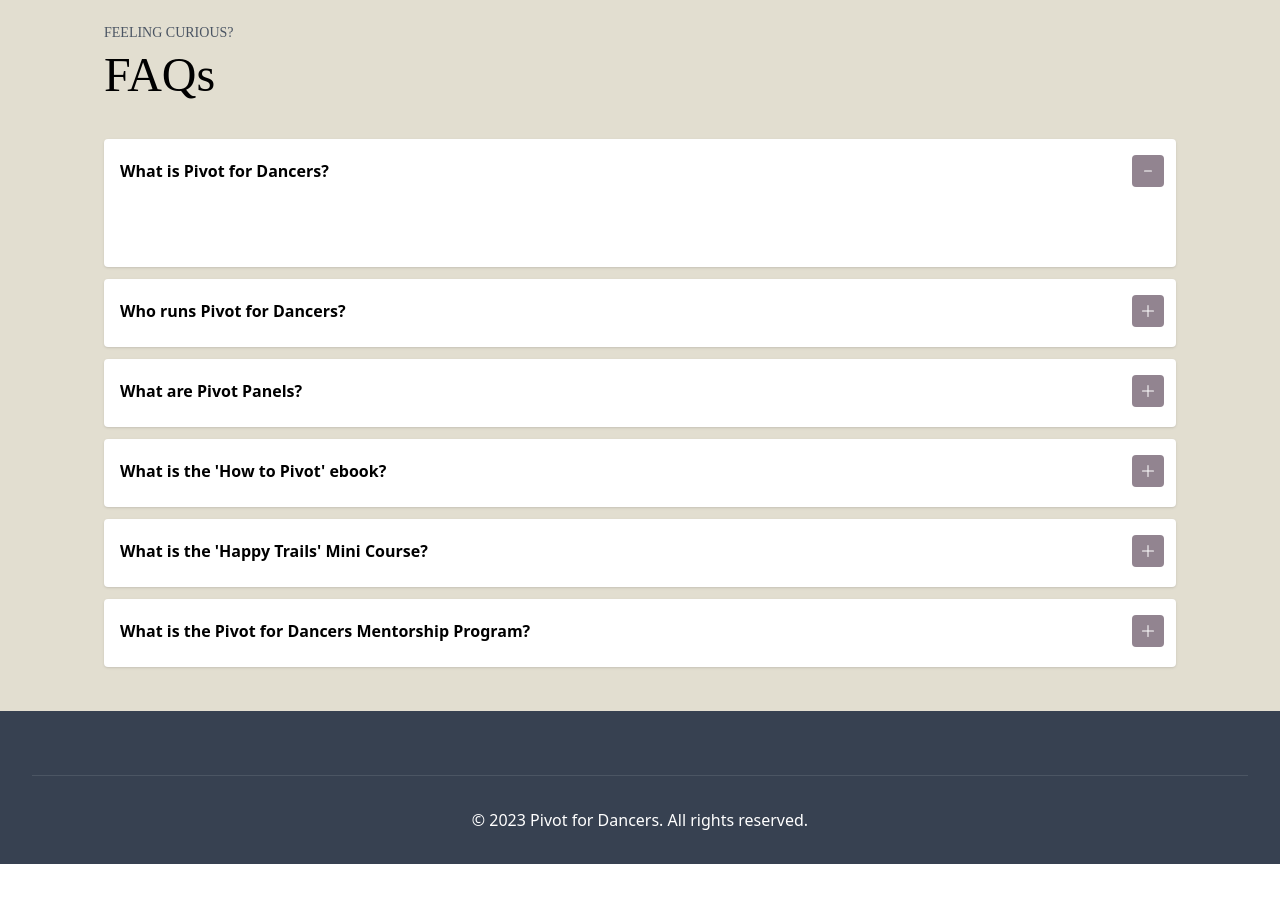
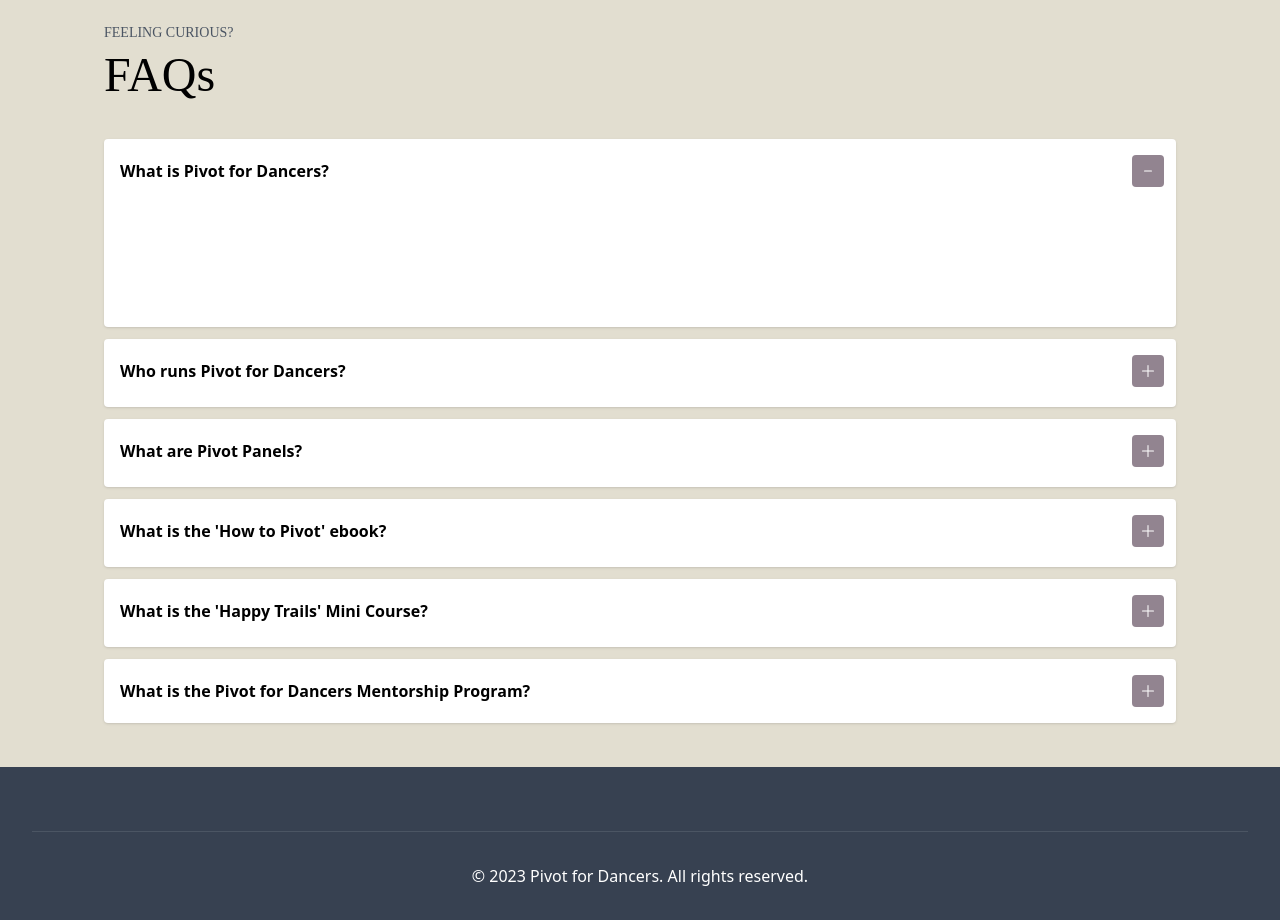
Before and after one commit to IsaacCavallaro/pivot-for-dancers, a React (Create React App) app: page / in a window 1280 px wide. Shown: the part 4020-4940 px from the top of the page. Before the commit the page ends 4884 px from the top, so only its background shows below. Built offline with nearby package versions, Linux system fonts and the light colour scheme; a web font is replaced by a local one.

Commit message:
Restore faq from refactor

```diff
--- a/src/components/Faq.tsx
+++ b/src/components/Faq.tsx
@@ -1,56 +1,23 @@
-import React, { useState, ReactNode } from 'react';
+import React, { useState, FC } from 'react';
 
-const FAQ: React.FC = () => {
-    const [showAnswer1, setShowAnswer1] = useState<boolean>(true);
-    const [showAnswer2, setShowAnswer2] = useState<boolean>(false);
-    const [showAnswer3, setShowAnswer3] = useState<boolean>(false);
-    const [showAnswer4, setShowAnswer4] = useState<boolean>(false);
-    const [showAnswer5, setShowAnswer5] = useState<boolean>(false);
-    const [showAnswer6, setShowAnswer6] = useState<boolean>(false);
+const FAQ: FC = () => {
+    const [showAnswer1, setShowAnswer1] = useState(true);
+    const [showAnswer2, setShowAnswer2] = useState(false);
+    const [showAnswer3, setShowAnswer3] = useState(false);
+    const [showAnswer4, setShowAnswer4] = useState(false);
+    const [showAnswer5, setShowAnswer5] = useState(false);
+    const [showAnswer6, setShowAnswer6] = useState(false);
 
-    const PlusIcon: React.FC = () => (
+    const PlusIcon = () => (
         <svg xmlns="http://www.w3.org/2000/svg" width="16" height="16" fill="currentColor" className="text-white" viewBox="0 0 16 16">
             <path fillRule="evenodd" d="M8 2a.5.5 0 0 1 .5.5v5h5a.5.5 0 0 1 0 1h-5v5a.5.5 0 0 1-1 0v-5h-5a.5.5 0 0 1 0-1h5v-5A.5.5 0 0 1 8 2Z" />
         </svg>
     );
 
-    const MinusIcon: React.FC = () => (
+    const MinusIcon = () => (
         <svg xmlns="http://www.w3.org/2000/svg" width="16" height="16" fill="currentColor" className="text-white" viewBox="0 0 16 16">
             <path d="M4 8a.5.5 0 0 1 .5-.5h7a.5.5 0 0 1 0 1h-7A.5.5 0 0 1 4 8z" />
         </svg>
-    );
-
-    // Common class names
-    const sectionClasses = "flex flex-col justify-between w-full py-4 pl-4 pr-3 mb-3 bg-white rounded shadow dark:bg-gray-700";
-    const titleClasses = "font-bold dark:text-white";
-    const answerClasses = "mt-1 text-sm text-white transition-all duration-1000 ease-in-out";
-    const buttonClasses = "p-2 bg-purple-gray rounded";
-
-    // Function to render each FAQ item
-    const renderFAQItem = (
-        title: string | ReactNode,
-        answer: string | ReactNode,
-        isVisible: boolean,
-        toggleVisibility: () => void
-    ) => (
-        <div className={sectionClasses}>
-            <div className="flex items-center justify-between">
-                <span className={titleClasses}>{title}</span>
-                <button className={buttonClasses} onClick={toggleVisibility}>
-                    {isVisible ? <MinusIcon /> : <PlusIcon />}
-                </button>
-            </div>
-            <div
-                className={`${answerClasses}`}
-                style={{
-                    maxHeight: isVisible ? '500px' : '0px',
-                    opacity: isVisible ? 1 : 0,
-                    transition: 'max-height 0.7s ease, opacity 0.7s ease',
-                }}
-            >
-                {answer}
-            </div>
-        </div>
     );
 
     return (
@@ -66,97 +33,167 @@ const FAQ: React.FC = () => {
                     <div className="w-full p-4 mx-auto">
                         <div className="flex flex-wrap items-center gap-4">
                             <div className="flex-1">
-                                {renderFAQItem(
-                                    "What is Pivot for Dancers?",
-                                    <div >
-                                        <p>Pivot for Dancers offers resources for professional dancers who are making a career change.
-                                            We're also a community of hundreds of dancers just like you and we hold events and workshops to
-                                            help you connect with others who might be going through something similar to you.
-                                            The best way to get involved is to join our email list where we share exclusive content and invitations.</p>
-                                    </div>,
-                                    showAnswer1,
-                                    () => setShowAnswer1(!showAnswer1)
-                                )}
-                                {renderFAQItem(
-                                    "Who runs Pivot for Dancers?",
-                                    <div>
-                                        <p>Pivot for Dancers is run by former professional dancers who have made their own career transitions.
-                                            Founded by Kaylee Randall in 2020 and supported by hundreds of dancers along the way,
+                                {/* Pivot for Dancers */}
+                                <div className="flex flex-col justify-between w-full py-4 pl-4 pr-3 mb-3 bg-white rounded shadow dark:bg-gray-700">
+                                    <div className="flex items-center justify-between">
+                                        <span className="font-bold dark:text-white"> What is Pivot for Dancers?</span>
+                                        <button className="p-2 bg-purple-gray rounded" onClick={() => setShowAnswer1(!showAnswer1)}>
+                                            {showAnswer1 ? <MinusIcon /> : <PlusIcon />}
+                                        </button>
+                                    </div>
+                                    <div className={`mt-1 text-sm text-white transition-all duration-1000 ease-in-out ${showAnswer1 ? 'opacity-100 max-h-120' : 'opacity-0 max-h-0 overflow-hidden'}`}>
+                                        <p>Pivot for Dancers offers resources for professional dancers who are making a career change.</p>
+                                        <br></br>
+                                        <p>We're also a community of hundreds of dancers just like you and we hold events and workshops to
+                                            help you connect with others who might be going through something similar to you.</p>
+                                        <br></br>
+                                        <p>The best way to get involved is to join our email list where we share exclusive content and invitations.</p>
+                                    </div>
+                                </div>
+                                {/* Who Runs Pivot */}
+                                <div className="flex flex-col justify-between w-full py-4 pl-4 pr-3 mb-3 bg-white rounded shadow dark:bg-gray-700">
+                                    <div className="flex items-center justify-between">
+                                        <span className="font-bold dark:text-white"> Who runs Pivot for Dancers? </span>
+                                        <button className="p-2 bg-purple-gray rounded" onClick={() => setShowAnswer2(!showAnswer2)}>
+                                            {showAnswer2 ? <MinusIcon /> : <PlusIcon />}
+                                        </button>
+                                    </div>
+                                    <div className={`mt-1 text-sm text-white transition-all duration-1000 ease-in-out ${showAnswer2 ? 'opacity-100 max-h-120' : 'opacity-0 max-h-0 overflow-hidden'}`}>
+                                        <p>Pivot for Dancers is run by former professional dancers who have made their own career transitions.</p>
+                                        <br></br>
+                                        <p>Founded by Kaylee Randall in 2020 and supported by hundreds of dancers along the way,
                                             our team is passionate about helping dancers thrive long after taking their final bow.</p>
-                                    </div>,
-                                    showAnswer2,
-                                    () => setShowAnswer2(!showAnswer2)
-                                )}
-                                {renderFAQItem(
-                                    "What are Pivot Panels?",
-                                    <div>
-                                        <p>Pivot Panels are panel-style interviews with professional dancers who have successfully changed careers.
-                                            These valuable resources are available to help inspire you to take a leap of faith and
+                                    </div>
+                                </div>
+                                {/* Panels */}
+                                <div className="flex flex-col justify-between w-full py-4 pl-4 pr-3 mb-3 bg-white rounded shadow dark:bg-gray-700">
+                                    <div className="flex items-center justify-between">
+                                        <span className="font-bold dark:text-white"> What are Pivot Panels? </span>
+                                        <button className="p-2 bg-purple-gray rounded" onClick={() => setShowAnswer3(!showAnswer3)}>
+                                            {showAnswer3 ? <MinusIcon /> : <PlusIcon />}
+                                        </button>
+                                    </div>
+                                    <div className={`mt-1 text-sm text-white transition-all duration-1000 ease-in-out ${showAnswer3 ? 'opacity-100 max-h-120' : 'opacity-0 max-h-0 overflow-hidden'}`}>
+                                        <p>Pivot Panels are panel-style interviews with professional dancers who have successfully changed careers.</p>
+                                        <br></br>
+                                        <p>These valuable resources are available to help inspire you to take a leap of faith and
                                             may give you some ideas of how you may want to pivot your career.</p>
-                                    </div>,
-                                    showAnswer3,
-                                    () => setShowAnswer3(!showAnswer3)
-                                )}
-                                {renderFAQItem(
-                                    "What is the 'How to Pivot' ebook?",
-                                    <div>
-                                        <p>Written by our founder, Kaylee Randall, 'How to Pivot' is an actionable, dancer-specific guide to help you find meaningful work of the stage. .</p>
+                                    </div>
+                                </div>
+                                {/* Ebook */}
+                                <div className="flex flex-col justify-between w-full py-4 pl-4 pr-3 mb-3 bg-white rounded shadow dark:bg-gray-700">
+                                    <div className="flex items-center justify-between">
+                                        <span className="font-bold dark:text-white"> What is the 'How to Pivot' ebook?</span>
+                                        <button className="p-2 bg-purple-gray rounded" onClick={() => setShowAnswer4(!showAnswer4)}>
+                                            {showAnswer4 ? <MinusIcon /> : <PlusIcon />}
+                                        </button>
+                                    </div>
+                                    <div className={`mt-1 text-sm text-white transition-all duration-1000 ease-in-out ${showAnswer4 ? 'opacity-100 max-h-120' : 'opacity-0 max-h-0 overflow-hidden'}`}>
+                                        <p>Written by our founder, Kaylee Randall, 'How to Pivot' is an <strong>actionable, dancer-specific</strong> guide to help
+                                            you find meaningful work of the stage.</p>
                                         <br></br>
-                                        <p>In 10 chapters, Kaylee dives deep into psychological patterns that might be holding you back and step-by-step activities to help you actually move on to your next stage. </p>
+                                        <p>In 10 chapters, Kaylee dives deep into psychological patterns that might
+                                            be holding you back and step-by-step activities to help you actually move on to your next stage.</p>
                                         <br></br>
                                         <p>With real-life examples from Kaylee's own career transition, 'How to Pivot' is essential reading for any dancer struggling with their next steps.</p>
-                                    </div>,
-                                    showAnswer4,
-                                    () => setShowAnswer4(!showAnswer4)
-                                )}
-                                {renderFAQItem(
-                                    "What is the 'Happy Trails' Mini Course?",
-                                    <div>
-                                        <p>If you're a professional dancer, you probably don't have a ton of time.
-                                            That's why we developed a quick but effective mini course to help you plan your pivot with an <strong>in-depth, career change roadmap</strong>.</p>
+                                    </div>
+                                </div>
+                                {/* Course */}
+                                <div className="flex flex-col justify-between w-full py-4 pl-4 pr-3 mb-3 bg-white rounded shadow dark:bg-gray-700">
+                                    <div className="flex items-center justify-between">
+                                        <h3 className="font-bold dark:text-white">What is the 'Happy Trails' Mini Course?</h3>
+                                        <button
+                                            className="p-2 bg-purple-gray rounded"
+                                            aria-expanded={showAnswer5}
+                                            aria-controls="answer5"
+                                            onClick={() => setShowAnswer5(!showAnswer5)}
+                                        >
+                                            {showAnswer5 ? <MinusIcon /> : <PlusIcon />}
+                                        </button>
+                                    </div>
+                                    <div
+                                        id="answer5"
+                                        className={`mt-1 text-sm text-white transition-all duration-1000 ease-in-out ${showAnswer5 ? 'opacity-100 max-h-120' : 'opacity-0 max-h-0 overflow-hidden'}`}
+                                        aria-hidden={!showAnswer5}
+                                    >
+                                        <p>
+                                            If you're a professional dancer, you probably don't have a ton of time.
+                                            That's why we developed a quick but effective mini course to help you plan your pivot with an
+                                            <strong> in-depth, career change roadmap</strong>.
+                                        </p>
                                         <br></br>
-                                        <p>We lay it all out for you and take the guesswork out of changing careers. Our 5-year career roadmap can help you stay on track and finally feel confident about your next steps.</p>
-                                        <p><strong>Tailored to professional dancers</strong>, the 'Happy Trails' mini course offers:</p>
+                                        <p>
+                                            We lay it all out for you and take the guesswork out of changing careers. Our 5-year career roadmap
+                                            can help you stay on track and finally feel confident about your next steps.
+                                        </p>
                                         <br></br>
-                                        <ul className="list-disc list-inside ml-4">
+                                        <p>
+                                            <strong>Tailored to professional dancers</strong>, the 'Happy Trails' mini course offers:
+                                        </p>
+                                        <br></br>
+                                        <ul className="list-disc pl-5 space-y-1">
                                             <li>A clear, step-by-step career change plan</li>
                                             <li>50+ non-dancer job ideas</li>
-                                            <li>2 resume templates & interview script</li>
+                                            <li>Resume templates & interview script</li>
                                         </ul>
                                         <br></br>
-                                        <p>For the dancers who want to make a plan for what's next but have no idea where to start, 'Happy Trails' is for you.</p>
-                                    </div>,
-                                    showAnswer5,
-                                    () => setShowAnswer5(!showAnswer5)
-                                )}
+                                        <p>
+                                            For the dancers who want to make a plan for what's next but have no idea where to start, 'Happy Trails' is for you.
+                                        </p>
+                                    </div>
+                                </div>
 
-                                {renderFAQItem(
-                                    "What is the Pivot for Dancers Mentorship Program?",
-                                    <div>
-                                        <p>The Pivot for Dancers Mentorship Program is private, one-on-one support for professional dancers to help you find meaningful work off the stage. </p>
-                                        <br></br>
-                                        <p>Structured with clear goal-setting and targeted reflection, our Mentorship Program is designed to offer actionable results. </p>
-                                        <br></br>
-                                        <p>You'll be paired with an experienced, former professional dancer to guide you through these challenging times. As part of the program you'll receive:</p>
-                                        <br></br>
-                                        <ul className="list-disc list-inside ml-4">
-                                            <li>3x one-hour virtual sessions with an experienced, former professional dancer</li>
-                                            <li>Guided goal-setting and reflection</li>
-                                            <li>Tailored resources for your unique journey</li>
-                                            <li>Networking opportunities</li>
-                                        </ul>
-                                        <br></br>
-                                        <p>Whether you're just starting to plan your pivot or you're already retired but still feel a little lost, the Pivot for Dancers Mentorship Program is exactly what you've been looking for..</p>
-                                    </div>,
-                                    showAnswer6,
-                                    () => setShowAnswer6(!showAnswer6)
-                                )}
+                                {/* Mentorship */}
+                                <div className="flex flex-col justify-between w-full py-4 pl-4 pr-3 mb-3 bg-white rounded shadow dark:bg-gray-700">
+                                    <div className="flex items-center justify-between">
+                                        <span className="font-bold dark:text-white">What is the Pivot for Dancers Mentorship Program?</span>
+                                        <button
+                                            className="p-2 bg-purple-gray rounded"
+                                            onClick={() => setShowAnswer6(!showAnswer6)}
+                                        >
+                                            {showAnswer6 ? <MinusIcon /> : <PlusIcon />}
+                                        </button>
+                                    </div>
+                                    <div
+                                        className={`overflow-hidden transition-all duration-[2000ms] ease-[cubic-bezier(0.25, 0.1, 0.25, 1)] ${showAnswer6 ? 'opacity-100 h-auto' : 'opacity-0 h-0'
+                                            }`}
+                                        style={{ transitionProperty: 'height, opacity' }}
+                                    >
+                                        <div className="mt-1 text-sm text-white">
+                                            <p>
+                                                The Pivot for Dancers Mentorship Program is private, one-on-one support for professional dancers to help you find meaningful work off the stage.
+                                            </p>
+                                            <br />
+                                            <p>
+                                                Structured with clear goal-setting and targeted reflection, our Mentorship Program is designed to offer actionable results.
+                                            </p>
+                                            <br />
+                                            <p>
+                                                You'll be paired with an experienced, former professional dancer to guide you through these challenging times.
+                                                As part of the program, you'll receive:
+                                            </p>
+                                            <br></br>
+                                            <ul className="list-disc pl-5 space-y-1">
+                                                <li>3x one-hour virtual sessions with an experienced, former professional dancer</li>
+                                                <li>Private and confidential conversations</li>
+                                                <li>Tailored resources for your unique journey</li>
+                                                <li>Networking opportunities</li>
+                                            </ul>
+                                            <br />
+                                            <p>
+                                                Whether you're just starting to plan your pivot or you're already retired but still feel a little lost, the Pivot for Dancers Mentorship Program is exactly what you've been looking for.
+                                            </p>
+                                        </div>
+                                    </div>
+                                </div>
+
+
                             </div>
                         </div>
                     </div>
                 </div>
             </div>
-        </section>
+        </section >
     );
 };
 
```
